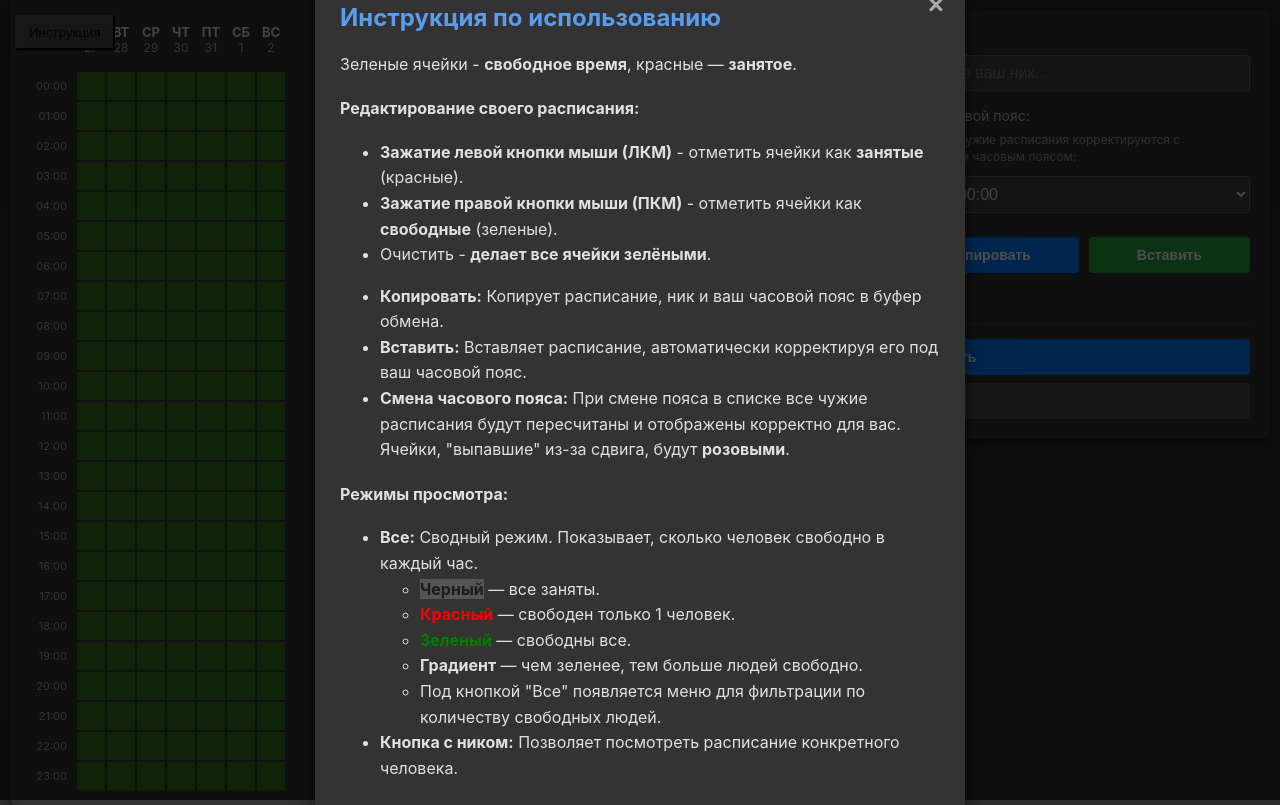
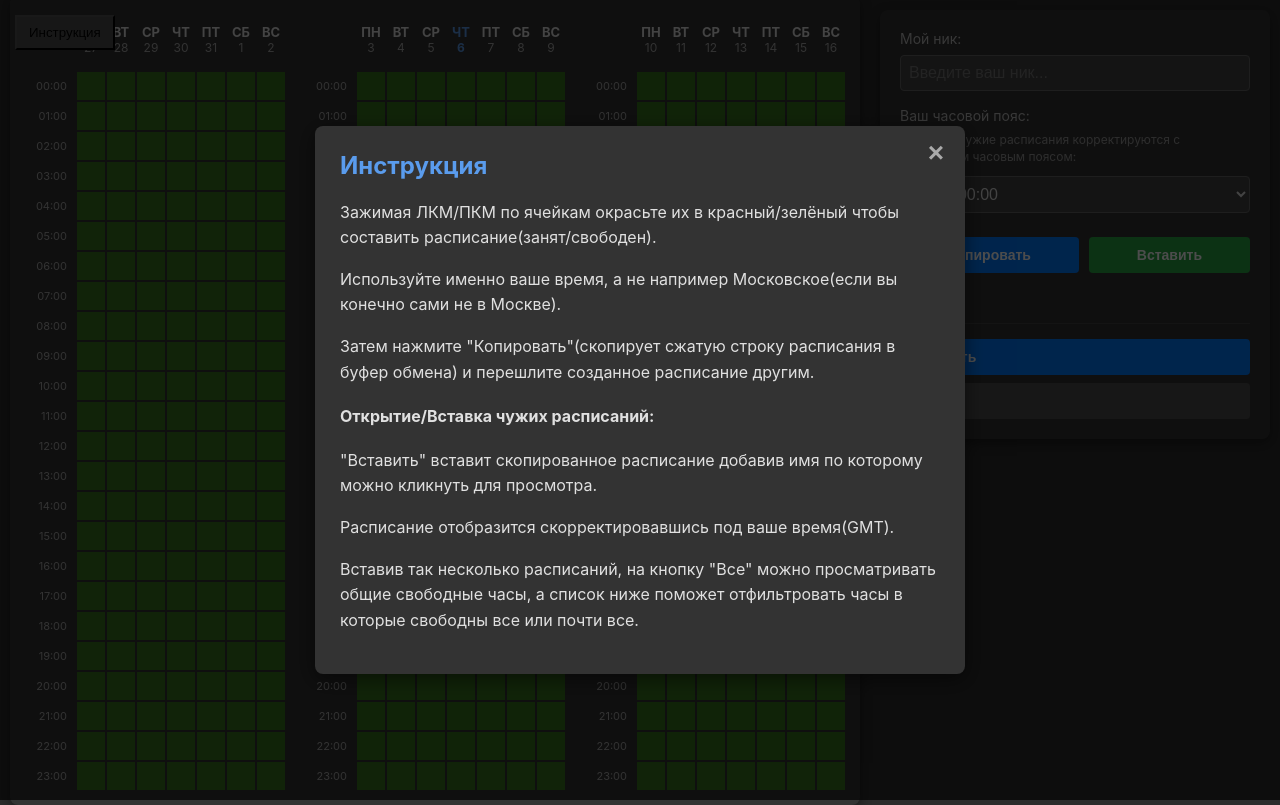
Before and after one commit to EnoxyuM/TimeShare, a plain HTML site: page index.html in a window 1280 px wide. Both pictures are taken after a click on the button "Инструкция". Drawn offline with Linux system fonts and the light colour scheme.

Commit message:
Revise instruction content in index.html
Updated instruction text for better clarity and usability.

```diff
--- a/index.html
+++ b/index.html
@@ -50,7 +50,7 @@
         .hour-cell.no-edit { cursor: default; }
         .hour-cell:hover { filter: brightness(1.2); }
         .hour-cell.selected { background-color: #cc0000; }
-        .hour-cell.unknown-tz { background-color: #D87093; cursor: default; } /* Розовый цвет для сдвига */
+        .hour-cell.unknown-tz { background-color: #D87093; cursor: default; }
 
 
         .sidebar { padding: 20px; background-color: #333; border-radius: 8px; box-shadow: 0 4px 12px rgba(0,0,0,0.4); min-width: 250px; display: flex; flex-direction: column; align-self: flex-start; }
@@ -118,32 +118,14 @@
 <div class="modal-overlay" id="modal-overlay">
     <div class="modal-content">
         <button class="modal-close-btn" id="modal-close-btn">&times;</button>
-        <h2>Инструкция по использованию</h2>
-        <p>Зеленые ячейки - <strong>свободное время</strong>, красные — <strong>занятое</strong>.</p>
-        <h4>Редактирование своего расписания:</h4>
-        <ul>
-            <li><strong>Зажатие левой кнопки мыши (ЛКМ)</strong> - отметить ячейки как <strong>занятые</strong> (красные).</li>
-            <li><strong>Зажатие правой кнопки мыши (ПКМ)</strong> - отметить ячейки как <strong>свободные</strong> (зеленые).</li>
-            <li>Очистить - <strong>делает все ячейки зелёными</strong>.</li>
-        </ul>
-        <ul>
-            <li><strong>Копировать:</strong> Копирует расписание, ник и ваш часовой пояс в буфер обмена.</li>
-            <li><strong>Вставить:</strong> Вставляет расписание, автоматически корректируя его под ваш часовой пояс.</li>
-            <li><strong>Смена часового пояса:</strong> При смене пояса в списке все чужие расписания будут пересчитаны и отображены корректно для вас. Ячейки, "выпавшие" из-за сдвига, будут <strong>розовыми</strong>.</li>
-        </ul>
-        <h4>Режимы просмотра:</h4>
-        <ul>
-            <li><strong>Все:</strong> Сводный режим. Показывает, сколько человек свободно в каждый час.
-                <ul>
-                    <li><strong style="color: #1c1c1c; background: #555;">Черный</strong> — все заняты.</li>
-                    <li><strong style="color: red;">Красный</strong> — свободен только 1 человек.</li>
-                    <li><strong style="color: green;">Зеленый</strong> — свободны все.</li>
-                    <li><strong>Градиент</strong> — чем зеленее, тем больше людей свободно.</li>
-                    <li>Под кнопкой "Все" появляется меню для фильтрации по количеству свободных людей.</li>
-                </ul>
-            </li>
-            <li><strong>Кнопка с ником:</strong> Позволяет посмотреть расписание конкретного человека.</li>
-        </ul>
+        <h2>Инструкция</h2>
+        <p>Зажимая ЛКМ/ПКМ по ячейкам окрасьте их в красный/зелёный чтобы составить расписание(занят/свободен).</p>
+        <p>Используйте именно ваше время, а не например Московское(если вы конечно сами не в Москве).</p>
+        <p>Затем нажмите "Копировать"(скопирует сжатую строку расписания в буфер обмена) и перешлите созданное расписание другим.</p>
+        <h4>Открытие/Вставка чужих расписаний:</h4>
+        <p>"Вставить" вставит скопированное расписание добавив имя по которому можно кликнуть для просмотра.</p>
+        <p>Расписание отобразится скорректировавшись под ваше время(GMT).</p>
+        <p>Вставив так несколько расписаний, на кнопку "Все" можно просматривать общие свободные часы, а список ниже поможет отфильтровать часы в которые свободны все или почти все.</p>
     </div>
 </div>
 
```
